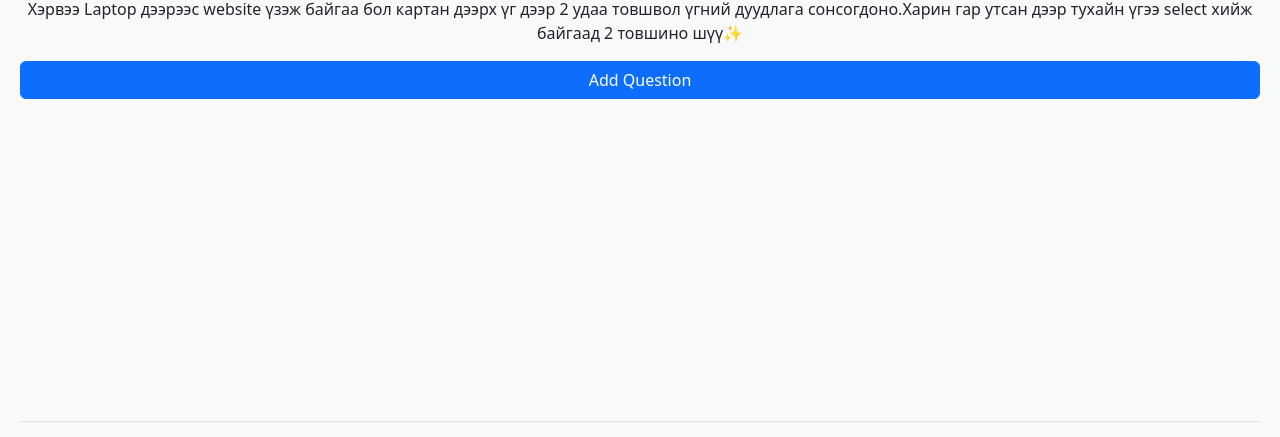
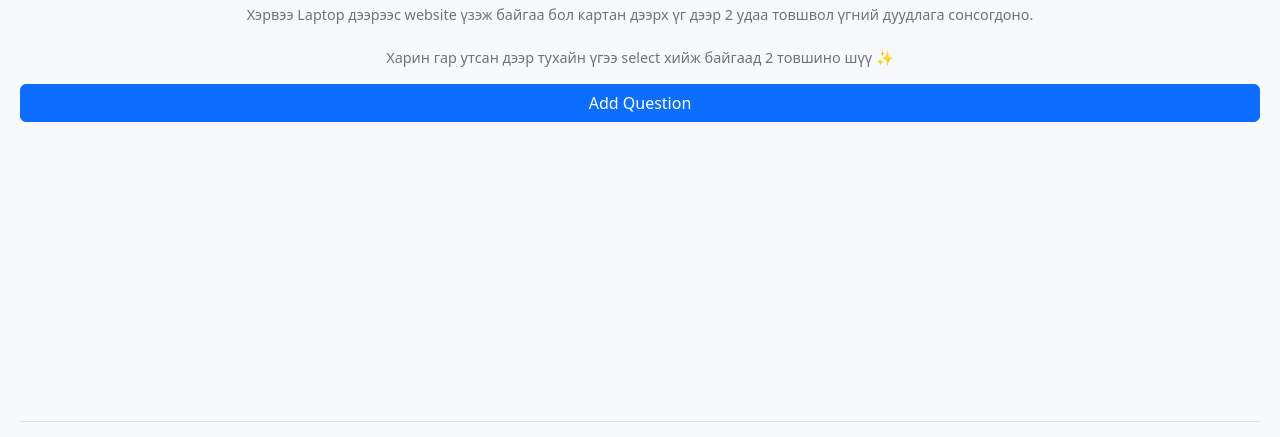
Before and after one commit to lhagvalhagva/watfirebase, a website with bundled scripts: page public/index.html in a window 1280 px wide. Shown: the part 189-626 px from the top of the page. Built offline with nearby package versions, Linux system fonts and the light colour scheme; a script that the page names is missing.

Commit message:
baga zereg css

```diff
--- a/public/index.html
+++ b/public/index.html
@@ -656,6 +656,14 @@
           font-size: 1rem;
         }
       }
+
+      /* Instruction text */
+      .instruction-text {
+        color: #6c757d;
+        font-size: 0.9rem;
+        line-height: 1.5;
+        margin: 15px 0;
+      }
     </style>
     <script src="https://code.responsivevoice.org/responsivevoice.js?key=d1DTDr2A"></script>
     <script src="uploadData.js"></script>
@@ -664,10 +672,11 @@
     <!-- Header buttons -->
     <div class="text-center mb-4">
       <h1>Wat Interview Questions</h1>
-      <p>
+      <p class="instruction-text">
         Хэрвээ Laptop дээрээс website үзэж байгаа бол картан дээрх үг дээр 2
-        удаа товшвол үгний дуудлага сонсогдоно.Харин гар утсан дээр тухайн үгээ
-        select хийж байгаад 2 товшино шүү✨
+        удаа товшвол үгний дуудлага сонсогдоно.
+        <br /><br />
+        Харин гар утсан дээр тухайн үгээ select хийж байгаад 2 товшино шүү ✨
       </p>
       <button
         class="btn btn-primary me-2"
```
